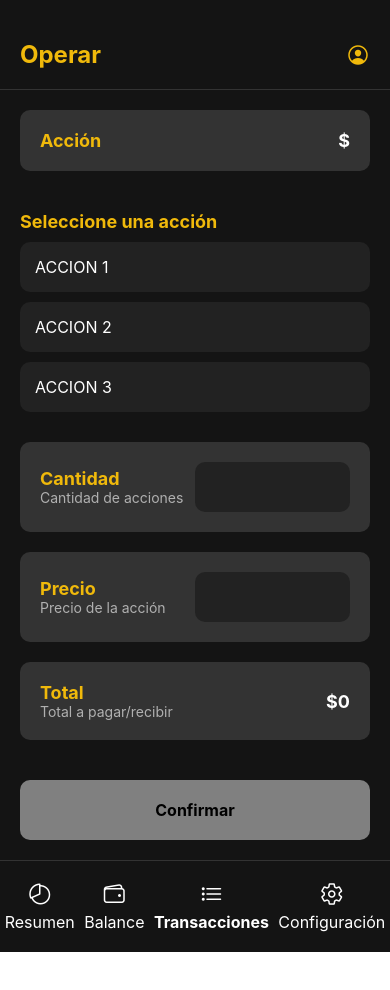
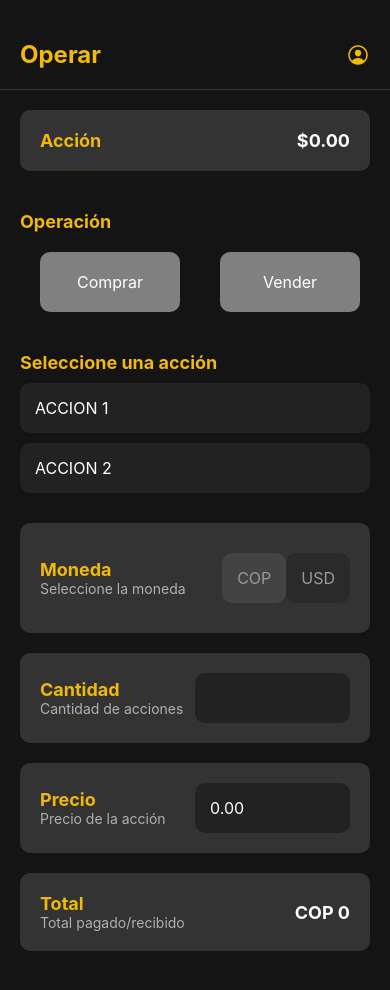
Before and after one commit to Julio937/ProyectoPMovil, a React Native app: screen /Trade in a window 390 px wide. Before the commit the page ends 952 px from the top, so only its background shows below. Built offline with nearby package versions, Linux system fonts and the light colour scheme.

Commit message:
Configuración Country
Se agrego la lógica para que los trade funcionen por medio del país del usuario.

```diff
--- a/paginas/ConfigurationScreen.js
+++ b/paginas/ConfigurationScreen.js
@@ -42,8 +42,8 @@ export default function ConfigurationScreen() {
           <Ionicons name='notifications-outline' size={24} color='#F0B90B' />
         </TouchableOpacity>
         <TouchableOpacity style={styles.settingItem}>
-          <Text style={styles.settingText}>Idioma</Text>
-          <Ionicons name='language-outline' size={24} color='#F0B90B' />
+          <Text style={styles.settingText}>País</Text>
+          <Ionicons name='flag-outline' size={24} color='#F0B90B' />
         </TouchableOpacity>
         <TouchableOpacity style={styles.settingItem} onPress={handleProfile}>
           <Text style={styles.settingText}>Perfil</Text>
--- a/paginas/TradeScreen.js
+++ b/paginas/TradeScreen.js
@@ -8,11 +8,54 @@ export default function TradeScreen() {
   const [selectedAction, setSelectedAction] = React.useState('');
   const [quantity, setQuantity] = React.useState('');
   const [price, setPrice] = React.useState('');
+  const [priceInUSD, setPriceInUSD] = React.useState('');
   const [isFormValid, setIsFormValid] = React.useState(false);
   const [quantityError, setQuantityError] = React.useState('');
   const [priceError, setPriceError] = React.useState('');
   const [selectedActionName, setSelectedActionName] = React.useState('');
   const [totalAmount, setTotalAmount] = React.useState(0);
+  const [userCountry, setUserCountry] = React.useState('Colombia');
+  const [selectedCurrency, setSelectedCurrency] = React.useState('');
+  const [countryError, setCountryError] = React.useState('');
+  const [isBuying, setIsBuying] = React.useState(true);
+
+  const actionsByCountry = {
+    Colombia: [
+      { id: 'ACCION 1', name: 'Empresa X', price: (Math.random() * (100 - 10) + 10).toFixed(2) },
+      { id: 'ACCION 2', name: 'Empresa Y', price: (Math.random() * (100 - 10) + 10).toFixed(2) },
+    ],
+    Bolivia: [
+      { id: 'ACCION 1', name: 'Empresa X', price: (Math.random() * (100 - 10) + 10).toFixed(2) },
+      { id: 'ACCION 3', name: 'Empresa Z', price: (Math.random() * (100 - 10) + 10).toFixed(2) },
+    ],
+  };
+
+  const UserActions = {
+    Colombia: [
+      { id: 'ACCION 10', name: 'Empresa X', price: (Math.random() * (100 - 10) + 10).toFixed(2) },
+      { id: 'ACCION 21', name: 'Empresa Y', price: (Math.random() * (100 - 10) + 10).toFixed(2) },
+    ],
+    Bolivia: [
+      { id: 'ACCION 15', name: 'Empresa X', price: (Math.random() * (100 - 10) + 10).toFixed(2) },
+      { id: 'ACCION 33', name: 'Empresa Z', price: (Math.random() * (100 - 10) + 10).toFixed(2) },
+    ],
+  };
+
+  const currenciesByCountry = {
+    Colombia: ['COP', 'USD'],
+    Bolivia: ['BOB', 'USD'],
+  };
+
+  const exchangeRates = {
+    USD: 1,
+    COP: 3830.13,
+    BOB: 6.91,
+  };
+
+  const convertPrice = (priceInUSD, currency) => {
+    const rate = exchangeRates[currency];
+    return (priceInUSD * rate).toFixed(2);
+  };
 
   const handleOperate = () => {
     if (isNaN(parseFloat(quantity)) || parseFloat(quantity) <= 0) {
@@ -22,7 +65,10 @@ export default function TradeScreen() {
     } else if (selectedAction && quantity && price) {
       const totalPrice = parseFloat(quantity) * parseFloat(price);
       setTotalAmount(totalPrice.toFixed(2));
-      Alert.alert(`Operación realizada: ${selectedActionName} ${quantity} a $${price}`);
+      const operationType = isBuying ? 'Compra' : 'Venta'; // Determina el tipo de operación (compra o venta)
+      Alert.alert(
+        `Operación realizada: ${operationType} de ${selectedActionName} ${quantity} a ${selectedCurrency} ${price}`
+      );
       setQuantity('');
       setPrice('');
       setQuantityError('');
@@ -41,38 +87,74 @@ export default function TradeScreen() {
   }, [selectedAction, quantity, price]);
 
   React.useEffect(() => {
-    if (selectedAction === 'ACCION 1') {
-      setSelectedActionName('Empresa X');
-      setPrice((Math.random() * (100 - 10) + 10).toFixed(2));
-    } else if (selectedAction === 'ACCION 2') {
-      setSelectedActionName('Empresa Y');
-      setPrice((Math.random() * (100 - 10) + 10).toFixed(2));
-    } else if (selectedAction === 'ACCION 3') {
-      setSelectedActionName('Empresa Z');
-      setPrice((Math.random() * (100 - 10) + 10).toFixed(2));
+    if (userCountry in actionsByCountry) {
+      const action = actionsByCountry[userCountry].find((action) => action.id === selectedAction);
+      if (action) {
+        const priceUSD = parseFloat(action.price);
+        setSelectedActionName(action.name);
+        setPriceInUSD(priceUSD);
+        setPrice(priceUSD);
+        setCountryError('');
+      } else {
+        setSelectedActionName('');
+        setPrice('');
       }
-  }, [selectedAction]);
+    } else {
+      setCountryError('El país del usuario no está disponible.');
+      setSelectedActionName('');
+      setPrice('');
+    }
+  }, [selectedAction, userCountry]);
+
+  React.useEffect(() => {
+    if (userCountry in currenciesByCountry) {
+      setSelectedCurrency(currenciesByCountry[userCountry][0]);
+    } else {
+      setSelectedCurrency('');
+    }
+  }, [userCountry]);
+
+  React.useEffect(() => {
+    if (selectedCurrency === 'USD') {
+      setPrice(priceInUSD.toFixed(2));
+    } else {
+      setPrice(convertPrice(priceInUSD, selectedCurrency));
+    }
+  }, [selectedCurrency]);
 
   const navigation = useNavigation();
 
-  const handHome = () => {
+  const handleHome = () => {
     navigation.navigate('Home');
   };
 
-  const handBalance = () => {
+  const handleBalance = () => {
     navigation.navigate('Balance');
   };
 
-  const handTransactions = () => {
+  const handleTransactions = () => {
     navigation.navigate('Transactions');
   };
 
-  const handConfiguration = () => {
+  const handleConfiguration = () => {
     navigation.navigate('Configuration');
   };
+
   const handleProfile = () => {
     navigation.navigate('Profile');
   };
+
+  const handleBuy = () => {
+    setSelectedAction('');
+    setIsBuying(true);
+  };
+
+  const handleSell = () => {
+    setSelectedAction('');
+    setIsBuying(false);
+  };
+
+  const actionsToDisplay = isBuying ? actionsByCountry[userCountry] : UserActions[userCountry];
 
   return (
     <View style={styles.container}>
@@ -82,6 +164,7 @@ export default function TradeScreen() {
           <Ionicons name='person-circle-outline' size={24} color='#F0B90B' />
         </TouchableOpacity>
       </View>
+      {countryError ? <Text style={styles.errorText}>{countryError}</Text> : null}
       <ScrollView contentContainerStyle={styles.operarList}>
         <View style={styles.operarItem}>
           <View style={styles.operarLeft}>
@@ -93,27 +176,70 @@ export default function TradeScreen() {
           </View>
         </View>
         <View style={styles.operarSelect}>
+          <View style={styles.operarLeft}>
+            <Text style={styles.operarTitle}>Operación</Text>
+          </View>
+        </View>
+        <View style={styles.operarOptions}>
+          <TouchableOpacity
+            style={[styles.operarOptionButton, isBuying ? styles.selectedOption : null]}
+            onPress={handleBuy}
+          >
+            <Text style={styles.operarSelectText}>Comprar</Text>
+          </TouchableOpacity>
+          <TouchableOpacity
+            style={[styles.operarOptionButton, !isBuying ? styles.selectedOption : null]}
+            onPress={handleSell}
+          >
+            <Text style={styles.operarSelectText}>Vender</Text>
+          </TouchableOpacity>
+        </View>
+        <View style={styles.operarSelect}>
           <Text style={styles.operarTitle}>Seleccione una acción</Text>
           <ScrollView style={styles.actionList}>
+            {userCountry in actionsByCountry ? (
+              actionsToDisplay.map((action) => (
                 <TouchableOpacity
-              style={[styles.operarSelectButton, selectedAction === 'ACCION 1' && styles.selected]}
-              onPress={() => setSelectedAction('ACCION 1')}
+                  key={action.id}
+                  style={[styles.operarSelectButton, selectedAction === action.id && styles.selected]}
+                  onPress={() => setSelectedAction(action.id)}
                 >
-              <Text style={styles.operarSelectText}>ACCION 1</Text>
+                  <Text style={styles.operarSelectText}>{action.id}</Text>
                 </TouchableOpacity>
+              ))
+            ) : (
+              <Text style={styles.errorText}>No hay acciones disponibles para el país del usuario.</Text>
+            )}
+          </ScrollView>
+        </View>
+        <View style={styles.operarItem}>
+          <View style={styles.operarLeft}>
+            <Text style={styles.operarTitle}>Moneda</Text>
+            <Text style={styles.operarDate}>Seleccione la moneda</Text>
+          </View>
+          <View style={styles.operarRight}>
+            <ScrollView style={styles.actionList} horizontal>
+              {userCountry in currenciesByCountry ? (
+                currenciesByCountry[userCountry].map((currency) => (
                   <TouchableOpacity
-              style={[styles.operarSelectButton, selectedAction === 'ACCION 2' && styles.selected]}
-              onPress={() => setSelectedAction('ACCION 2')}
+                    key={currency}
+                    style={[
+                      styles.operarSelectButton,
+                      selectedCurrency === currency && styles.selected,
+                      !selectedAction && styles.disabledButton,
+                      selectedAction && styles.enabledButton,
+                    ]}
+                    onPress={() => setSelectedCurrency(currency)}
+                    disabled={!selectedAction}
                   >
-              <Text style={styles.operarSelectText}>ACCION 2</Text>
+                    <Text style={styles.operarSelectText}>{currency}</Text>
                   </TouchableOpacity>
-            <TouchableOpacity
-              style={[styles.operarSelectButton, selectedAction === 'ACCION 3' && styles.selected]}
-              onPress={() => setSelectedAction('ACCION 3')}
-            >
-              <Text style={styles.operarSelectText}>ACCION 3</Text>
-            </TouchableOpacity>
+                ))
+              ) : (
+                <Text style={styles.errorText}>No hay tipo de monedas disponibles para el país del usuario.</Text>
+              )}
             </ScrollView>
+          </View>
         </View>
         <View style={styles.operarItem}>
           <View style={styles.operarLeft}>
@@ -154,38 +280,15 @@ export default function TradeScreen() {
         <View style={styles.operarItem}>
           <View style={styles.operarLeft}>
             <Text style={styles.operarTitle}>Total</Text>
-            <Text style={styles.operarDate}>Total a pagar/recibir</Text>
+            <Text style={styles.operarDate}>Total {isBuying ? 'pagado' : 'vendido'}/recibido</Text>
           </View>
           <View style={styles.operarRight}>
-            <Text style={styles.operarAmount}>${totalAmount}</Text>
+            <Text style={styles.operarAmount}>
+              {selectedCurrency} {totalAmount}
+            </Text>
           </View>
         </View>
       </ScrollView>
-      <TouchableOpacity
-        style={[styles.operarButton, { backgroundColor: isFormValid ? '#F0B90B' : 'gray' }]}
-        onPress={handleOperate}
-        disabled={!isFormValid}
-      >
-        <Text style={styles.operarButtonText}>Confirmar</Text>
-      </TouchableOpacity>
-      <View style={styles.bottomMenu}>
-        <TouchableOpacity style={styles.menuItem} onPress={handHome}>
-          <Ionicons name='pie-chart-outline' size={24} color='white' />
-          <Text style={styles.menuItemText}>Resumen</Text>
-        </TouchableOpacity>
-        <TouchableOpacity style={styles.menuItem} onPress={handBalance}>
-          <Ionicons name='wallet-outline' size={24} color='white' />
-          <Text style={styles.menuItemText}>Balance</Text>
-        </TouchableOpacity>
-        <TouchableOpacity style={styles.menuItem} onPress={handTransactions}>
-          <Ionicons name='list-outline' size={24} color='white' />
-          <Text style={[styles.menuItemText, styles.transactionsText]}>Transacciones</Text>
-        </TouchableOpacity>
-        <TouchableOpacity style={styles.menuItem} onPress={handConfiguration}>
-          <Ionicons name='settings-outline' size={24} color='white' />
-          <Text style={styles.menuItemText}>Configuración</Text>
-        </TouchableOpacity>
-      </View>
       <StatusBar style='auto' />
     </View>
   );
@@ -230,6 +333,10 @@ const styles = StyleSheet.create({
   operarLeft: {
     flex: 1,
   },
+  operarOptions: {
+    flexDirection: 'row',
+    alignItems: 'center',
+  },
   operarRight: {
     flex: 1,
     alignItems: 'flex-end',
@@ -265,6 +372,12 @@ const styles = StyleSheet.create({
   actionList: {
     marginTop: 10,
   },
+  disabledButton: {
+    opacity: 0.5,
+  },
+  enabledButton: {
+    opacity: 1,
+  },
   selected: {
     backgroundColor: '#555',
   },
@@ -282,6 +395,15 @@ const styles = StyleSheet.create({
   },
   operarButton: {
     backgroundColor: 'gray',
+    borderRadius: 10,
+    padding: 20,
+    alignItems: 'center',
+    marginHorizontal: 20,
+    marginBottom: 20,
+  },
+  operarOptionButton: {
+    backgroundColor: 'gray',
+    width: '40%',
     borderRadius: 10,
     padding: 20,
     alignItems: 'center',
@@ -316,5 +438,6 @@ const styles = StyleSheet.create({
   errorText: {
     color: 'red',
     marginTop: 5,
+    textAlign: 'center',
   },
 });
```
Also changed, not shown: paginas/CountryScreen.Js (added, +73 -0 lines), paginas/ProfileScreen.js (+8 -4 lines), paginas/SignUpScreen.js (+15 -6 lines). Lines whose indentation alone changed are shown as unchanged.
